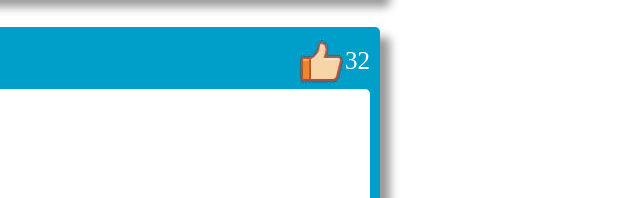
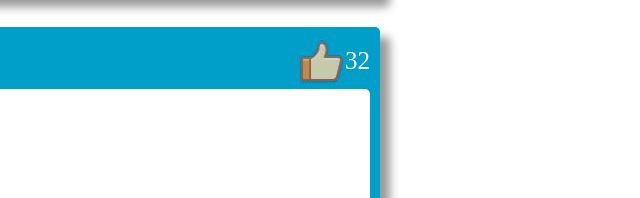
Before and after one commit to yes86614520/yes86614520.github.com, a plain HTML site: page html/indix.html in a window 1280 px wide. In both pictures the pointer is over the picture 940 px from the left and 819 px from the top of the page. Shown: the part 757-955 px from the top of the page, 620-1260 px from the left. Drawn offline with Linux system fonts and the light colour scheme.

Commit message:
为点赞添加了点击样式

```diff
--- a/css/css.css
+++ b/css/css.css
@@ -18,6 +18,12 @@ ul{color:#FFF;
 	list-style-type:none;
 	margin:0px;
 	padding:0px 15% 0px 15%;}
+img:hover{
+
+	opacity:0.8;}
+img:active{
+	opacity:0.4;
+	}
 li{
 	height:100%;
 	padding-top:18px;
```
